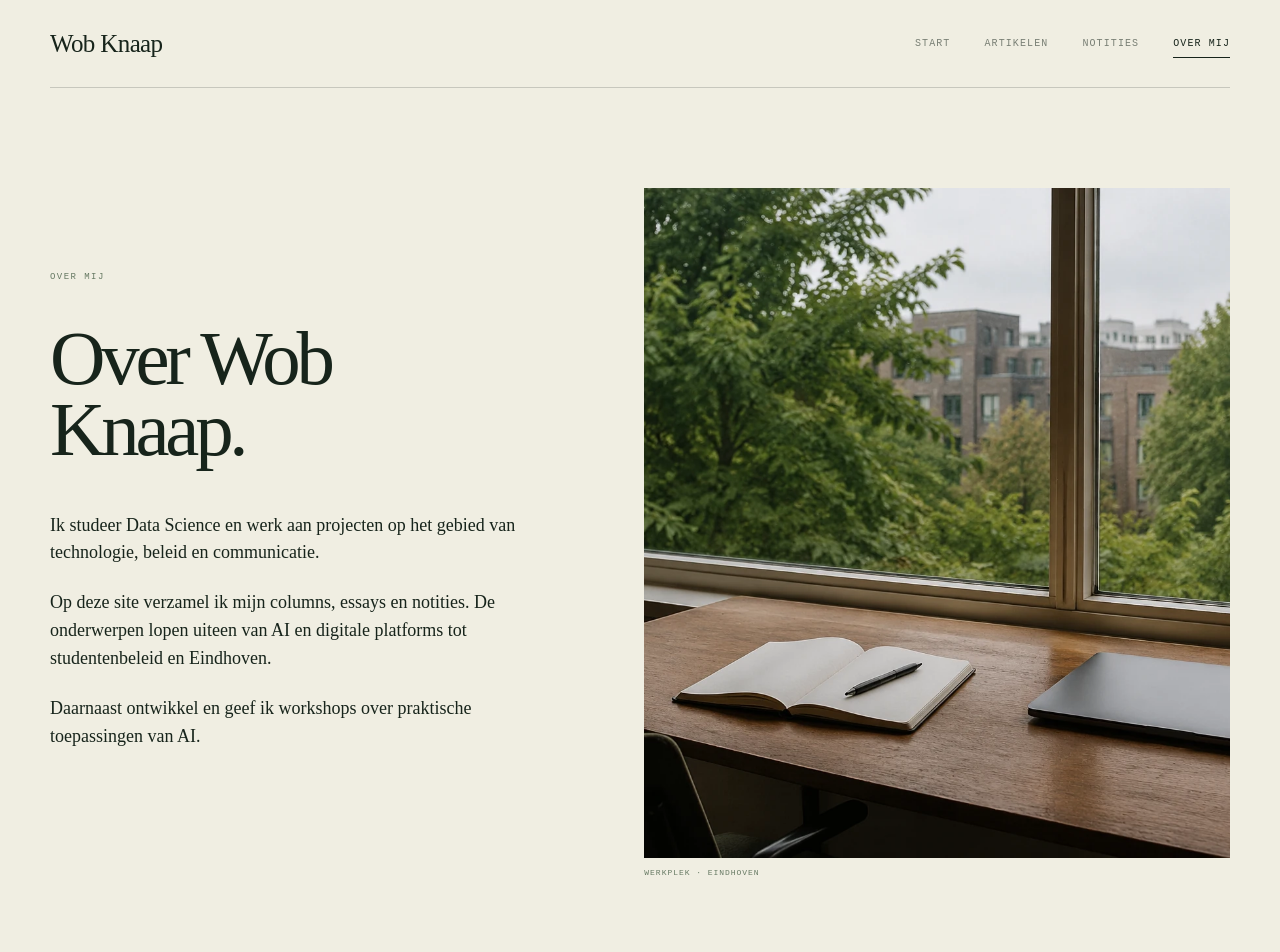
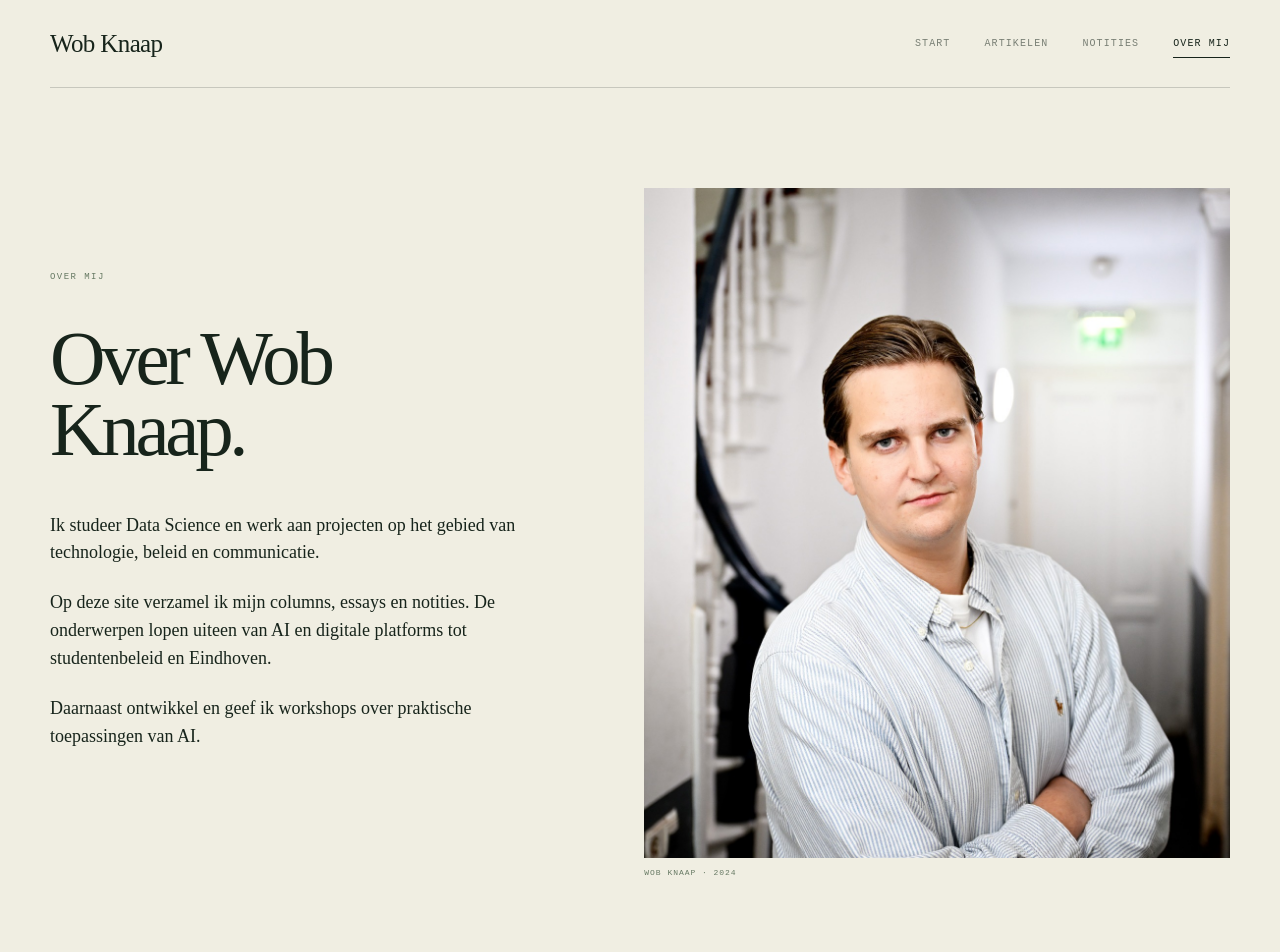
Before and after one commit to Wobknaap/Site, a Next.js app: page /over in a window 1280 px wide. Shown: the top 952 px of the page. Built offline with nearby package versions, Linux system fonts and the light colour scheme.

Commit message:
Vervang beelden en voeg portret toe

```diff
--- a/app/artikelen/page.tsx
+++ b/app/artikelen/page.tsx
@@ -18,8 +18,8 @@ export default function ArticlesPage() {
         <p>Essays, columns en analyses over technologie, beleid, AI en Eindhoven.</p>
       </header>
       <figure className="wide-image page-wrap">
-        <img src="/images/circuit-detail.webp" alt="Detail van een verweerde groene printplaat" />
-        <figcaption>Detail van een printplaat</figcaption>
+        <img src="/images/hero-landscape.webp" alt="Een bankje in een groen landschap bij zonsopkomst" />
+        <figcaption>Landschap bij zonsopkomst</figcaption>
       </figure>
       <section className="archive-page page-wrap">
         <ArticleList items={articles} />
--- a/app/globals.css
+++ b/app/globals.css
@@ -92,7 +92,7 @@ figcaption { display: flex; justify-content: space-between; gap: 18px; margin-to
 .prose { max-width: 570px; margin-bottom: 42px; }
 .prose p { margin: 0 0 22px; font: 18px/1.55 var(--serif); }
 .about-page figure { align-self: center; }
-.about-page figure img { height: 670px; object-fit: cover; }
+.about-page figure img { height: 670px; object-fit: cover; object-position: 55% center; }
 
 .article-page { max-width: 900px; padding-block: 80px 150px; }
 .back-link { display: inline-block; margin-bottom: 95px; font: 9px var(--font-geist-mono); text-transform: uppercase; letter-spacing: .1em; }
--- a/app/over/page.tsx
+++ b/app/over/page.tsx
@@ -21,8 +21,8 @@ export default function AboutPage() {
           </div>
         </div>
         <figure>
-          <img src="/images/writing-desk.webp" alt="Een rustige schrijftafel naast een raam met uitzicht op groen" />
-          <figcaption>Werkplek · Eindhoven</figcaption>
+          <img src="/images/wob-knaap.jpg" alt="Portret van Wob Knaap" />
+          <figcaption>Wob Knaap · 2024</figcaption>
         </figure>
       </section>
       <SiteFooter />
--- a/app/page.tsx
+++ b/app/page.tsx
@@ -40,8 +40,8 @@ export default function Home() {
           <a className="underlined-link" href="/notities">Lees de notities ↗</a>
         </div>
         <figure>
-          <img src="/images/circuit-detail.webp" alt="Detail van een verweerde groene printplaat" loading="lazy" />
-          <figcaption>Detail van een printplaat</figcaption>
+          <img src="/images/hero-landscape.webp" alt="Een bankje in een groen landschap bij zonsopkomst" loading="lazy" />
+          <figcaption>Landschap bij zonsopkomst</figcaption>
         </figure>
       </section>
 
```
Also changed, not shown: public/images/wob-knaap.jpg (added).
